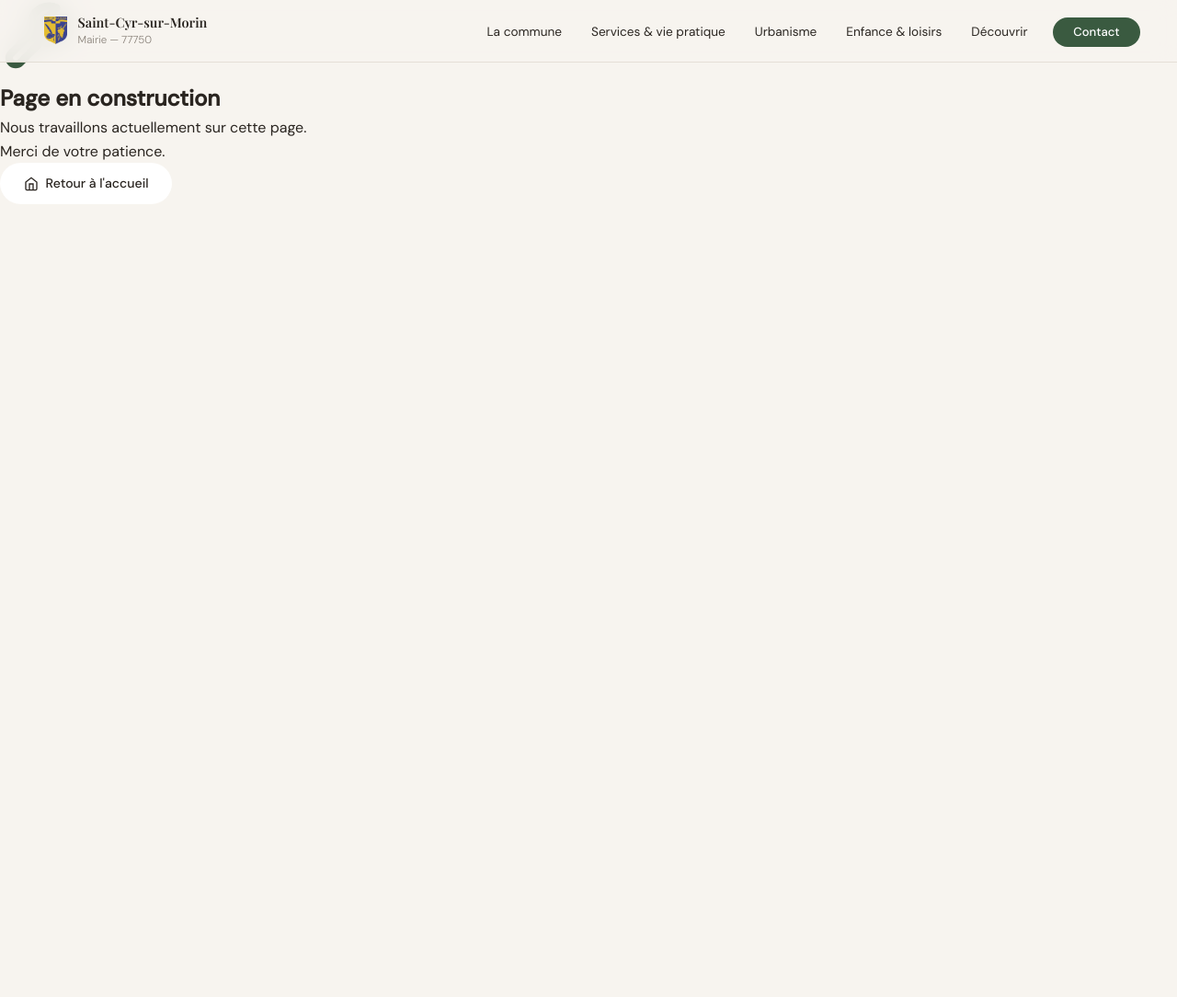
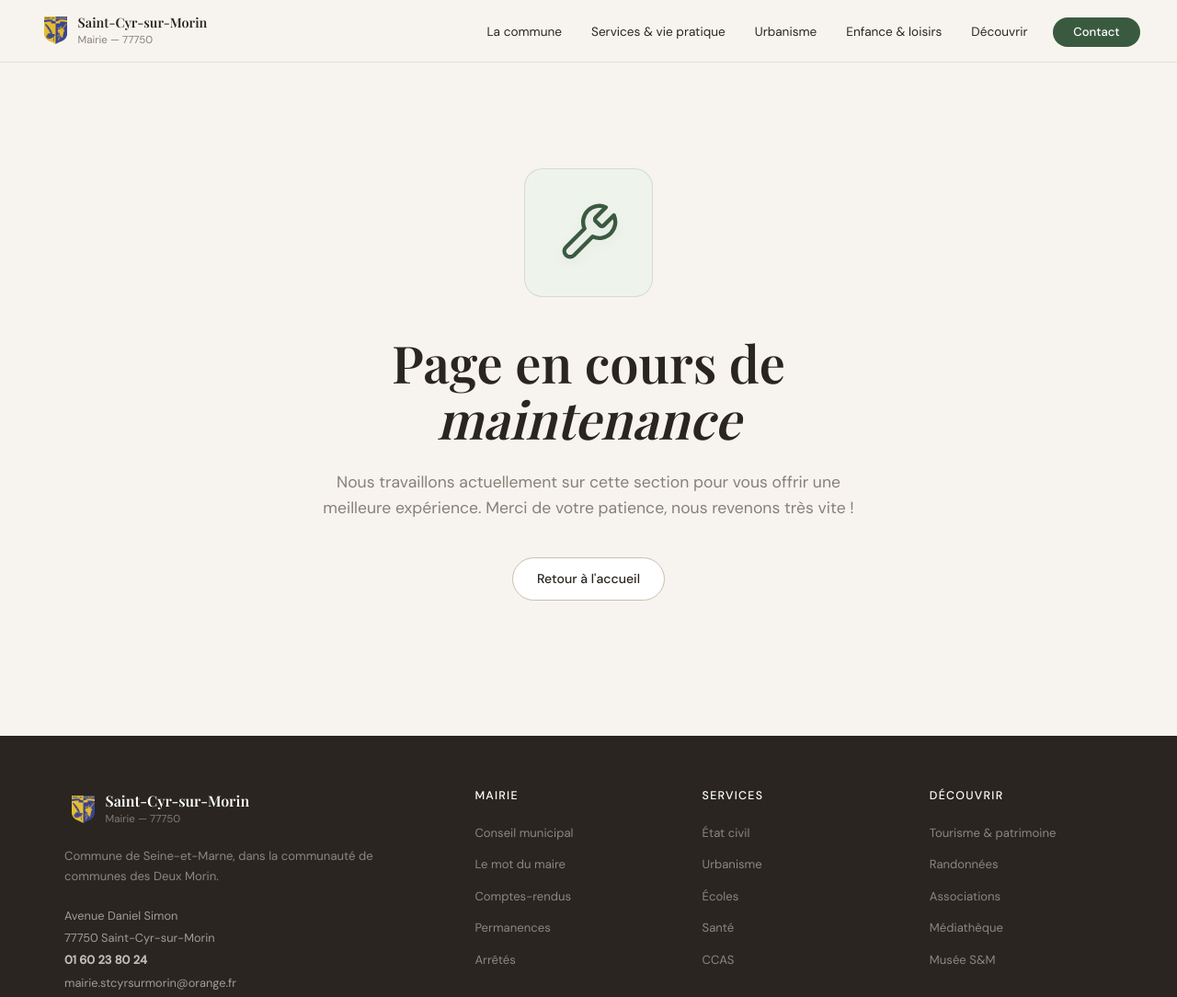
Before and after one commit to PayetGabriel/mairie-saint-cyr-sur-morin, a plain HTML site: page maintenance.html in a window 1280 px wide. Shown: the top 1084 px of the page at 92% size. Before the commit the page ends 800 px from the top, so only its background shows below. Drawn offline with nearby package versions, Linux system fonts and the light colour scheme; a web font is replaced by a local one.

Commit message:
maintenance.html

```diff
--- a/components/navbar.html
+++ b/components/navbar.html
@@ -76,7 +76,7 @@
         </div>
       </ul>
     </li>
-    <li><a href="#contact" class="nav-contact">Contact</a></li>
+    <li><a href="/maintenance.html" class="nav-contact">Contact</a></li>
   </ul>
   <button class="nav-burger" id="burger" aria-label="Menu">
     <span></span><span></span><span></span>
--- a/maintenance.html
+++ b/maintenance.html
@@ -3,35 +3,129 @@
 <head>
   <meta charset="UTF-8" />
   <meta name="viewport" content="width=device-width, initial-scale=1.0" />
-  <title>Page en construction — Saint-Cyr-sur-Morin</title>
-  <link rel="icon" type="image/png" href="/assets/img/logoSaintCyr_2020-favicon.png">
+
+  <title>Maintenance — Saint-Cyr-sur-Morin</title>
+  <meta name="description" content="Le site de la mairie de Saint-Cyr-sur-Morin est en cours de maintenance. Nous vous remercions pour votre patience." />
+  <meta name="author" content="Gabriel PAYET" />
+
+  <!-- Pour les sites de communes, préciser la localisation aide Google Maps -->
+  <meta name="geo.region" content="FR-77" />
+  <meta name="geo.placename" content="Saint-Cyr-sur-Morin" />
+
+  <!-- Open Graph -->
+  <meta property="og:type" content="website" />
+  <meta property="og:title" content="Maintenance — Saint-Cyr-sur-Morin" />
+  <meta property="og:description" content="Le site de la mairie de Saint-Cyr-sur-Morin est en cours de maintenance. Nous vous remercions pour votre patience." />
+  <meta property="og:image" content="https://mairie-saint-cyr-sur-morin.vercel.app/assets/img/logoSaintCyr_2020_web.png" />
+  <meta property="og:image:width" content="984" />
+  <meta property="og:image:height" content="1200" />
+
+  <!-- Favicons -->
+  <link rel="icon" type="image/png" href="assets/img/logoSaintCyr_2020-favicon.png">
+  <link rel="apple-touch-icon" href="assets/img/logoSaintCyr_2020-favicon.png">
+
+  <!-- Fonts & Styles -->
   <link rel="preconnect" href="https://fonts.googleapis.com" />
   <link rel="preconnect" href="https://fonts.gstatic.com" crossorigin />
-  <link href="https://fonts.googleapis.com/css2?family=Playfair+Display:ital,wght@0,400;0,600;1,400&family=DM+Sans:wght@300;400;500&display=swap" rel="stylesheet" />
   <link rel="stylesheet" href="/css/style.css" />
+  <link href="https://fonts.googleapis.com/css2?family=Playfair+Display:wght@600&family=DM+Sans:wght@400;500&display=swap" rel="stylesheet" />
+
+  <style>
+    /* On crée une section qui se comporte comme ton Hero de l'index */
+    .maintenance-hero {
+      display: flex;
+      flex-direction: column;
+      align-items: center;
+      justify-content: center;
+
+      /* Prend toute la hauteur de l'écran moins la barre de navigation */
+      min-height: 100vh;
+      min-height: 100dvh;
+
+      /* Padding-top égal à la hauteur de ta nav (68px) pour ne pas être "bouffé" */
+      padding: 68px 1.4rem 2rem;
+
+      background-color: var(--creme); /* Couleur de fond de ton site */
+      text-align: center;
+    }
+
+    /* Boite d'icône inspirée par .acces-icon de ton style.css */
+    .maint-icon-large {
+      width: 140px;
+      height: 140px;
+      background: var(--vert-pale);
+      border-radius: 20px; /* Un peu plus que tes cartes pour l'échelle */
+      display: flex;
+      align-items: center;
+      justify-content: center;
+      margin-bottom: 2.5rem;
+      border: 1px solid rgba(200,191,176,0.5);
+      color: var(--vert);
+      transition: transform 0.3s ease;
+    }
+
+    .maint-icon-large:hover {
+        transform: scale(1.05);
+        background: var(--vert);
+        color: var(--blanc);
+    }
+
+    .maint-text h1 {
+      font-family: 'Playfair Display', serif;
+      font-size: clamp(2.2rem, 6vw, 3.5rem);
+      color: var(--texte);
+      line-height: 1.1;
+      margin-bottom: 1.5rem;
+    }
+
+    .maint-text p {
+      font-family: 'DM Sans', sans-serif;
+      color: var(--gris);
+      font-size: 1.1rem;
+      max-width: 600px;
+      margin: 0 auto 2.5rem;
+      line-height: 1.6;
+    }
+
+    /* Animation subtile pour le SVG */
+    .maint-icon-large svg {
+        filter: drop-shadow(0 4px 6px rgba(0,0,0,0.05));
+    }
+  </style>
 </head>
 <body>
 
-<div id="navbar-placeholder"></div>
-<div id="mobile-menu-placeholder"></div>
+<!-- Chargement automatique de la Navbar -->
+<script src="/components/navbar.js"></script>
 
-<section class="error-page">
-  <div class="error-content">
-    <div class="maintenance-icon">
-      <svg width="80" height="80" fill="none" stroke="var(--vert)" stroke-width="2.5" stroke-linecap="round" stroke-linejoin="round" viewBox="0 0 24 24">
-        <!-- Marteau -->
-        <path d="M14.7 6.3a1 1 0 0 0 0 1.4l1.6 1.6a1 1 0 0 0 1.4 0l3.77-3.77a6 6 0 0 1-7.94 7.94l-6.91 6.91a2.12 2.12 0 0 1-3-3l6.91-6.91a6 6 0 0 1 7.94-7.94l-3.76 3.76z"/>
-      </svg>
-    </div>
-    <h1 class="error-title">Page en construction</h1>
-    <p class="error-text">Nous travaillons actuellement sur cette page.<br />Merci de votre patience.</p>
-    <a href="/" class="btn btn-primary">
-      <svg width="16" height="16" fill="none" stroke="currentColor" stroke-width="2" viewBox="0 0 24 24"><path d="M3 9l9-7 9 7v11a2 2 0 0 1-2 2H5a2 2 0 0 1-2-2z"/><polyline points="9 22 9 12 15 12 15 22"/></svg>
+<main class="maintenance-hero">
+  <!-- Icône Marteau & Clé croisés -->
+  <div class="maint-icon-large">
+    <svg width="70" height="70" viewBox="0 0 24 24" fill="none" stroke="currentColor" stroke-width="1.5" stroke-linecap="round" stroke-linejoin="round">
+        <path d="M14.7 6.3a1 1 0 0 0 0 1.4l1.6 1.6a1 1 0 0 0 1.4 0l3.77-3.77a6 6 0 0 1-7.94 7.94l-6.91 6.91a2.12 2.12 0 0 1-3-3l6.91-6.91a6 6 0 0 1 7.94-7.94l-3.76 3.76z" />
+    </svg>
+  </div>
+
+  <div class="maint-text">
+    <h1>Page en cours de<br><em>maintenance</em></h1>
+    <p>Nous travaillons actuellement sur cette section pour vous offrir une meilleure expérience. Merci de votre patience, nous revenons très vite !</p>
+
+    <a href="/" class="btn btn-primary" style="border: 1px solid var(--pierre);">
       Retour à l'accueil
     </a>
   </div>
-</section>
+</main>
 
-<script src="/components/navbar.js"></script>
+<div id="footer-placeholder"></div>
+
+<script>
+  // Ton système d'injection de footer
+  fetch('/components/footer.html')
+    .then(response => response.text())
+    .then(data => {
+      document.getElementById('footer-placeholder').innerHTML = data;
+    });
+</script>
+
 </body>
 </html>
```
